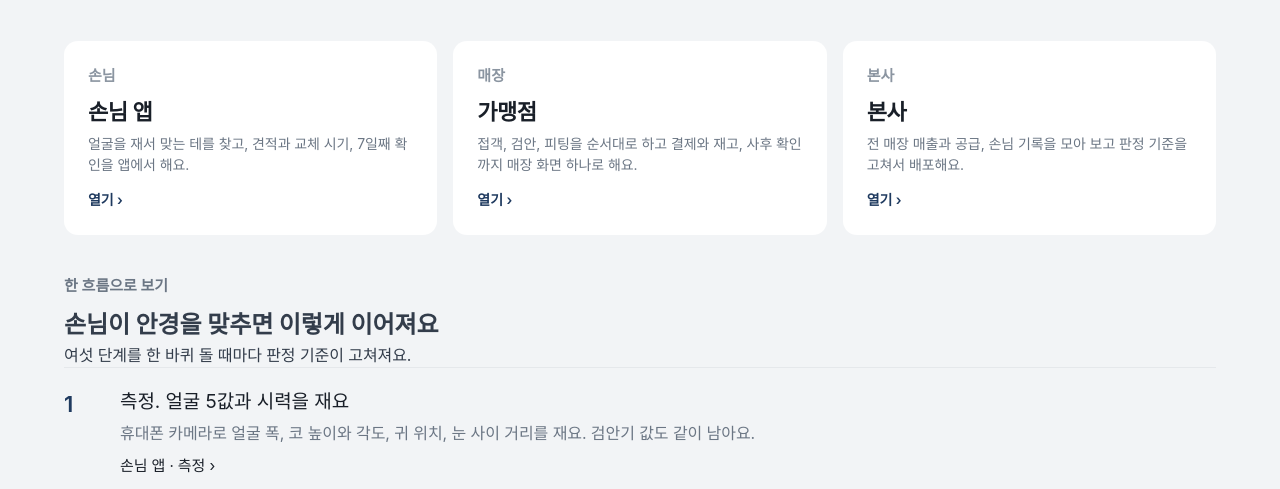
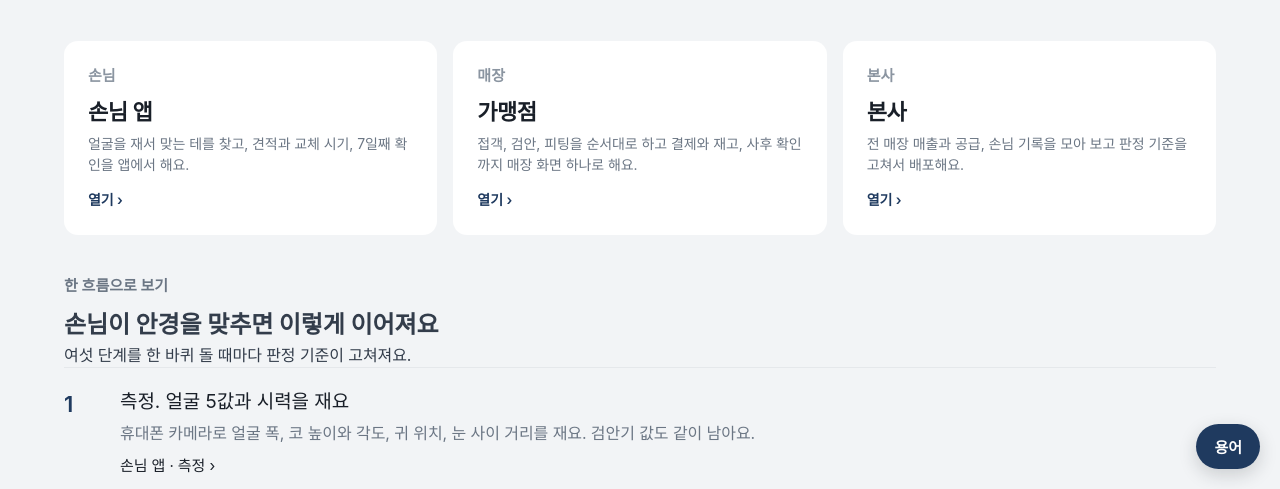
Before and after one commit to teddyberryarch/bettervision-os, a website: page public/index.html in a window 1280 px wide. Shown: the part 311-800 px from the top of the page. Drawn offline with Linux system fonts and the light colour scheme; a web font is replaced by a local one.

Commit message:
용어 설명 버튼, 용어 프론트·템플 통일 (assets)

```diff
--- a/public/assets/bv-frame-art.js
+++ b/public/assets/bv-frame-art.js
@@ -69,7 +69,7 @@
     var d=lensPath(shape,lw,lh);
     var g='<g transform="translate('+(W/2)+','+(H/2)+')">';
 
-    // 템플(다리) — 엔드피스에서 바깥으로 짧게
+    // 템플 — 엔드피스에서 바깥으로 짧게
     var edgeL=cxL-hw, edgeR=cxR+hw, ty=-hh*0.35;
     g+='<line x1="'+edgeL+'" y1="'+ty+'" x2="'+(edgeL-30)+'" y2="'+(ty-3)+'" stroke="'+color+'" stroke-width="'+(metal?2.2:5)+'" stroke-linecap="round"/>';
     g+='<line x1="'+edgeR+'" y1="'+ty+'" x2="'+(edgeR+30)+'" y2="'+(ty-3)+'" stroke="'+color+'" stroke-width="'+(metal?2.2:5)+'" stroke-linecap="round"/>';
--- a/public/assets/bv-nav.js
+++ b/public/assets/bv-nav.js
@@ -19,6 +19,32 @@
   });
   var mark = document.querySelector('.brand');
   if(mark && !mark.closest('a')){ mark.style.cursor='pointer'; mark.addEventListener('click', function(){ location.href='index.html'; }); }
+
+  // 0) 용어 설명: 오른쪽 아래 "용어" 버튼을 누르면 뜨는 작은 창
+  var TERMS=[
+    ['프론트','안경 앞부분. 렌즈를 끼우는 테예요. 9사이즈의 F(F1·F2·F3)가 프론트 폭이에요.'],
+    ['템플','안경다리. 귀에 걸리는 부분이에요. 9사이즈의 T(T1·T2·T3)가 템플 길이예요.'],
+    ['브리지','코 위에서 두 렌즈를 잇는 부분이에요.'],
+    ['코받침','코에 닿는 받침(노즈패드)이에요. 조절형과 일체형이 있어요.'],
+    ['벌림각','템플이 바깥으로 벌어진 각도예요. 얼굴 폭에 맞춰 휘어요.'],
+    ['PD','두 눈동자 사이 거리예요. 한쪽씩 잰 값이 단안 PD예요.'],
+    ['OH','동공 높이. 렌즈 아래 끝에서 눈동자까지 높이예요.'],
+    ['판토(경사각)','렌즈가 앞으로 기울어진 각도예요. 보통 8~12°예요.'],
+    ['정점거리(VD)','눈과 렌즈 뒷면 사이 거리예요. 보통 12mm 안팎이에요.'],
+    ['광학중심(OC)','렌즈에서 초점이 맞는 중심점이에요. 눈동자 앞에 와야 해요.'],
+    ['편심','렌즈 중심을 테 중심에서 옮기는 양이에요. PD에 맞추려고 해요.'],
+    ['블랭크','깎기 전 동그란 렌즈 원판이에요. 지름이 작으면 가공할 수 없어요.'],
+    ['평균 도수(SE)','구면 도수에 난시 도수의 절반을 더한 값이에요. 시력 변화를 볼 때 써요.'],
+    ['9사이즈','프론트 폭 3단계(F1~F3) × 템플 길이 3단계(T1~T3)로 나눈 PB 사이즈예요.']
+  ];
+  (function(){
+    var b=document.createElement('button'); b.type='button'; b.className='bv-gloss-btn'; b.textContent='용어'; b.setAttribute('aria-label','용어 설명 열기');
+    var d=document.createElement('div'); d.className='bv-gloss'; d.hidden=true;
+    d.innerHTML='<div class="bv-gloss-h"><b>용어 설명</b><button type="button" aria-label="닫기">닫기</button></div>'+TERMS.map(function(t){return '<div class="bv-gloss-r"><b>'+t[0]+'</b><span>'+t[1]+'</span></div>';}).join('');
+    b.addEventListener('click',function(){ d.hidden=!d.hidden; });
+    d.querySelector('button').addEventListener('click',function(){ d.hidden=true; });
+    document.body.appendChild(b); document.body.appendChild(d);
+  })();
 
   if(STORE_PAGES.indexOf(page) < 0) return;
 
--- a/public/assets/bv-toss.css
+++ b/public/assets/bv-toss.css
@@ -171,3 +171,12 @@ a,button,.chip,.subtab,.ptab,.rolecard{ transition:background 120ms ease-out, co
 .sn-gate{ background:var(--t-amber-soft); }
 .sn-gate .subnav-in{ justify-content:space-between; color:var(--t-800); padding:12px 24px; }
 @media(max-width:640px){ .subnav-in,.sn-gate .subnav-in{ padding:8px 16px; } .sn-done{ margin-left:0; } }
+
+/* 용어 설명 (09.24) */
+.bv-gloss-btn{position:fixed;right:20px;bottom:20px;z-index:60;border:none;border-radius:999px;background:var(--t-navy);color:#fff;font:600 15px var(--sans);padding:12px 18px;box-shadow:0 6px 18px rgba(25,31,40,.18);cursor:pointer}
+.bv-gloss{position:fixed;right:20px;bottom:76px;z-index:60;width:min(380px,calc(100vw - 40px));max-height:70vh;overflow:auto;background:#fff;border-radius:14px;box-shadow:0 12px 32px rgba(25,31,40,.18);padding:16px}
+.bv-gloss-h{display:flex;justify-content:space-between;align-items:center;margin-bottom:8px;font-size:17px}
+.bv-gloss-h button{border:none;background:var(--t-100);border-radius:8px;padding:6px 10px;font:600 15px var(--sans);cursor:pointer}
+.bv-gloss-r{display:grid;grid-template-columns:110px 1fr;gap:8px;padding:9px 0;border-top:1px solid var(--t-100);font-size:15px;line-height:1.5}
+.bv-gloss-r b{color:var(--t-900)} .bv-gloss-r span{color:var(--t-700)}
+@media print{ .bv-gloss-btn,.bv-gloss{display:none!important} }
```
